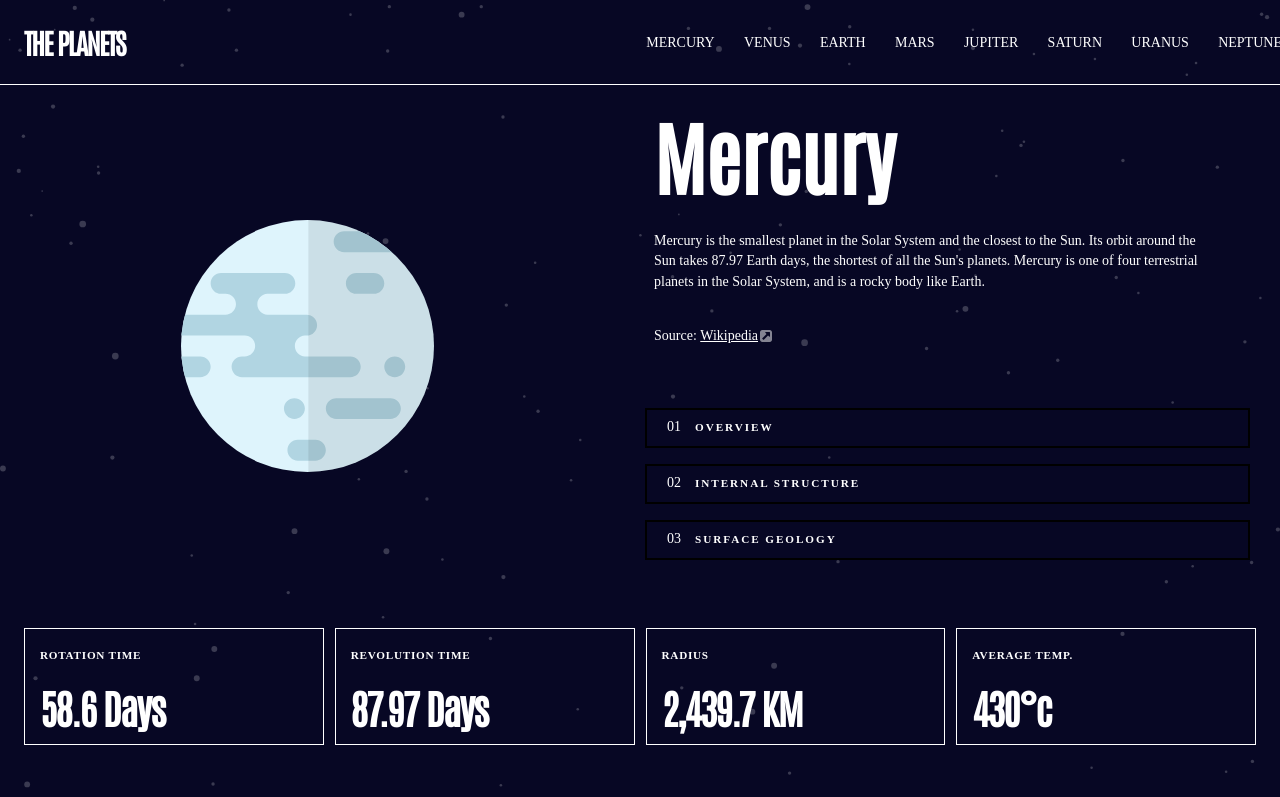
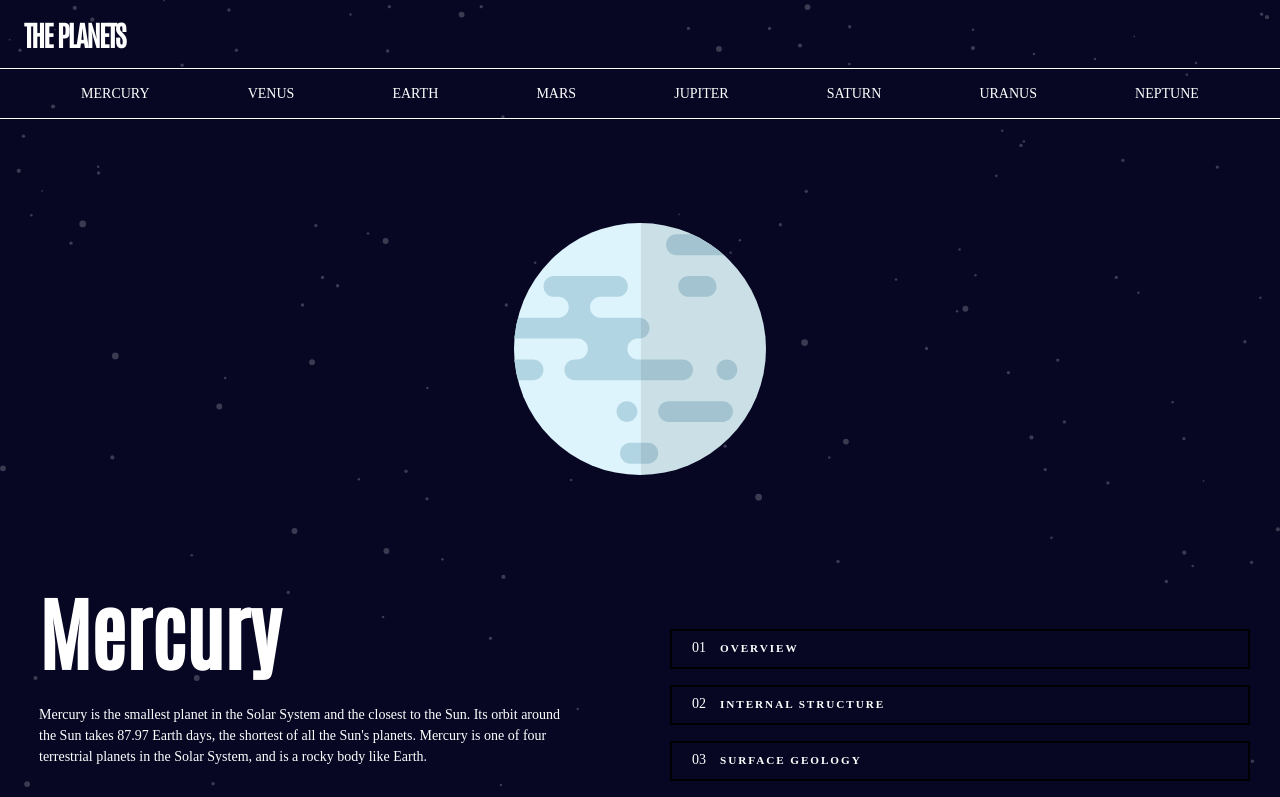
Before and after one commit to infiniteweb/planetFactSite, a React (Vite) app: page / in a window 1280 px wide. Shown: the top 797 px of the page. Built offline with nearby package versions, Linux system fonts and the light colour scheme.

Commit message:
before grid edit

```diff
--- a/src/styles.css
+++ b/src/styles.css
@@ -363,12 +363,13 @@ button :hover {
 
 @media (min-width: 61em) {
   .container-grid {
-    grid-template-columns: 1fr 1fr;
-    grid-template-areas:
-      "topbar browserNav"
-      "planetCard  planetData"
-      "planetCard  isBrowser"
-      " planetStats planetStats " !important;
+    /* grid-template-columns: 1fr 2fr 2fr 2fr 2fr 1fr !important; */
+
+    /* grid-template-areas:
+      "topbar topbar topbar topbar browserNav browserNav browserNav"
+      "planetCard planetCard  planetCard   planetData planetData planetData"
+      "planetCard planetCard planetCard  isBrowser isBrowser isBrowser"
+      "planetStats planetStats planetStats planetStats planetStats planetStats" !important; */
   }
 
   .top-bar {
@@ -388,7 +389,6 @@ button :hover {
 
   .browser-nav nav {
     width: 95%;
-
   }
 }
 
```
